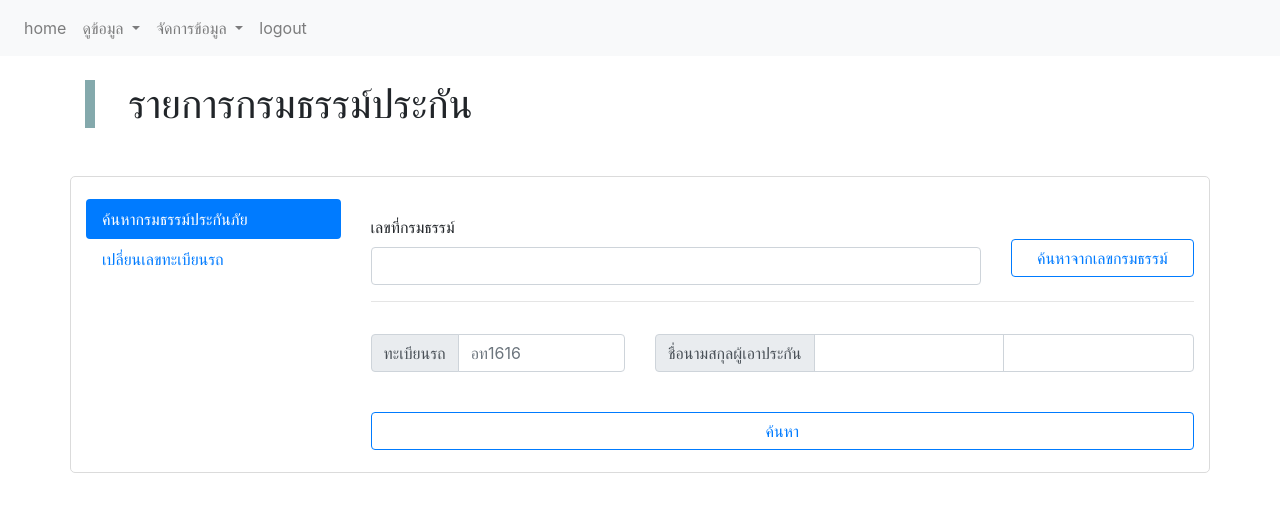
After one commit to ploidplanp/carins, a Django app: page /contract/search/insurance in a window 1280 px wide. The commit adds this page. Shown: the top 512 px of the page. Run offline with Django 3.2, Linux system fonts and the light colour scheme; a user stored in the database is signed in; tables that the repository leaves empty hold one stand-in row (values such as "Sample post"); parts of the project's set-up code (start-up, migrations or seed data) failed here and were passed over; some libraries are stand-ins or nearby versions.

Commit message:
หน้ารายการกรมธรรม์
ค้นหาได้แล้ว

```diff
--- /dev/null
+++ b/mysite/contract/templates/insurance_policy/search_insurance.html
@@ -0,0 +1,184 @@
+{% extends "base.html" %} {% block content %}
+<style>
+    .bdl {
+        border-left: 10px solid #84a9ac;
+        padding-left: 3%;
+    }
+
+    .mysearch {
+        padding: 2% 0;
+        border: 1px solid #dbdbdb;
+        border-radius: 5px;
+    }
+
+    .mycolor1 {
+        background-color: #fdd998;
+    }
+
+    .mycolor2 {
+        background-color: #ffb385;
+    }
+
+    .mycontainer {
+        width: 90%;
+        border: 1px solid #fdd998;
+    }
+</style>
+
+<div class="container">
+    <h1 class="bdl">รายการกรมธรรม์ประกัน</h1>
+    <form method="POST" action="{% url 'ins_search' %}">
+        {% csrf_token %}
+        <div class="row mt-5 mysearch">
+            <div class="col-lg-3 col-md-12">
+                <div class="nav flex-column nav-pills" id="v-pills-tab" role="tablist" aria-orientation="vertical">
+                    <a class="nav-link active" id="v-pills-home-tab" data-toggle="pill" href="#v-pills-home" role="tab" aria-controls="v-pills-home" aria-selected="true">ค้นหากรมธรรม์ประกันภัย</a>
+                    <a class="nav-link" href="#">เปลี่ยนเลขทะเบียนรถ</a>
+                </div>
+            </div>
+            <div class="col-lg-9 col-md-12">
+                <div class="tab-content" id="v-pills-tabContent">
+                    <!-- ค้นหากรมธรรม์ -->
+                    <div class="tab-pane fade show active" id="v-pills-home" role="tabpanel" aria-labelledby="v-pills-home-tab">
+                        <div class="row">
+                            <div class="col-lg-9 mt-3">
+                                <label for="">เลขที่กรมธรรม์</label>
+                                <input type="text" class="form-control" id="contractid" name="contractid">
+                            </div>
+                            <div class="col-lg-3 mt-3">
+                                <button type="submit" class="btn btn-outline-primary form-control mt-4" name="search1">ค้นหาจากเลขกรมธรรม์</button>
+                            </div>
+                        </div>
+                        <hr>
+                        <div class="row">
+                            <div class="col-lg-4 mt-3">
+                                <div class="input-group mb-3">
+                                    <div class="input-group-prepend">
+                                        <span class="input-group-text">ทะเบียนรถ</span>
+                                    </div>
+                                    <input type="text" class="form-control" placeholder="อท1616" name="license">
+                                </div>
+                            </div>
+                            <div class="col-lg-8 mt-3">
+                                <div class="input-group">
+                                    <div class="input-group-prepend">
+                                        <span class="input-group-text">ชื่อนามสกุลผู้เอาประกัน</span>
+                                    </div>
+                                    <input type="text" class="form-control" name="oname">
+                                    <input type="text" class="form-control" name="osur">
+                                </div>
+                            </div>
+                            <div class="col-lg-12">
+                                <button type="submit" class="btn btn-outline-primary form-control mt-4" name="search2">ค้นหา</button>
+                            </div>
+                        </div>
+                    </div>
+                    <!-- เปลี่ยนเลขทะเบียนรถ -->
+                </div>
+            </div>
+        </div>
+    </form>
+
+    <small>{{msg}}</small>
+
+    {% comment %} {% for c in cusbuycoumpulsory %}
+    <div class="container mycontainer mt-5">
+        <ul class="nav nav-tabs mt-3" id="myTab" role="tablist">
+            <li class="nav-item">
+                <a class="nav-link active" id="home-tab" data-toggle="tab" href="#home" role="tab" aria-controls="home" aria-selected="true">ข้อมูลพื้นฐาน</a>
+            </li>
+            <li class="nav-item">
+                <a class="nav-link" id="profile-tab" data-toggle="tab" href="#profile" role="tab" aria-controls="profile" aria-selected="false">ข้อมูลรถ</a>
+            </li>
+            <li class="nav-item">
+                <a class="nav-link" id="profile-tab" data-toggle="tab" href="#" role="tab" aria-controls="profile" aria-selected="false">แก้ไข</a>
+            </li>
+        </ul>
+        <div class="tab-content" id="myTabContent">
+            <div class="tab-pane fade show active" id="home" role="tabpanel" aria-labelledby="home-tab"><br>
+                <p><b>เลขที่กรมธรรม์พ.ร.บ. {{c.compulsory_id}}</b> <span><small class="card-text text-secondary">(สถานะ: {{c.contract.status}})</small></span></p>
+                <div class="row">
+                    <div class="col-6">
+                        <p>ทะเบียนรถ: <b>{{c.contract.car}}</b></p>
+                        <p>ผู้เอาประกัน: {{c.contract.car.owner}} ({{c.contract.car.owner.phone}})</p>
+                        <p>ติดต่อลูกค้า: {{c.contract.customer}} ({{c.contract.customer.phone}})</p>
+                    </div>
+                    <div class="col-6">
+                        <p>วันเริ่มคุ้มครอง: {{c.contract.date_start_cover}}</p>
+                        <p>วันสิ้นสุดคุ้มครอง: <i>{{c.contract.date_end_cover}}</i></p>
+                        <p>บริษัท: {{c.contract.company}}</p>
+                    </div>
+                </div>
+            </div>
+            <div class="tab-pane fade" id="profile" role="tabpanel" aria-labelledby="profile-tab"><br>
+                <div class="row">
+                    <div class="col-6">
+                        <p>ยี่ห้อ: {{c.contract.car.brand}}</p>
+                        <p>รุ่น: {{c.contract.car.model}}</p>
+                        <p>ประเภท: {{c.contract.car.type}}</p>
+                        <p>วันที่จดทะเบียน: {{c.contract.car.date_register}}</p>
+                    </div>
+                    <div class="col-6">
+                        <p>เลขตัวรถ: {{c.contract.car.chasis_on}}</p>
+                        <p>ขนาดเครื่อง: {{c.contract.car.displacement}}</p>
+                        <p>ขนาดเครื่อง: {{c.contract.car.gvw}}</p>
+                        <p>ขนาดเครื่อง: {{c.contract.car.seat}}</p>
+                    </div>
+                </div>
+            </div>
+        </div>
+    </div>
+    {% endfor%} {% endcomment %}
+
+    {% for c in cusbuyinsurance %}
+    <div class="container mycontainer mt-5">
+        <ul class="nav nav-tabs mt-3" id="myTab" role="tablist">
+            <li class="nav-item">
+                <a class="nav-link active" id="home-tab" data-toggle="tab" href="#home{{c.id}}" role="tab" aria-controls="home" aria-selected="true">ข้อมูลพื้นฐาน</a>
+            </li>
+            <li class="nav-item">
+                <a class="nav-link" id="profile-tab" data-toggle="tab" href="#profile{{c.id}}" role="tab" aria-controls="profile" aria-selected="false">ข้อมูลรถ</a>
+            </li>
+            <li class="nav-item">
+                <a class="nav-link" id="profile-tab" data-toggle="tab" href="#" role="tab" aria-controls="profile" aria-selected="false">แก้ไข</a>
+            </li>
+        </ul>
+        <div class="tab-content" id="myTabContent">
+            <div class="tab-pane fade show active" id="home{{c.id}}" role="tabpanel" aria-labelledby="home-tab"><br>
+                <p><b>เลขที่กรมธรรม์ประกัน {{c.insurance_id}}</b> <span><small class="card-text text-secondary">(สถานะ: {{c.contract.status}})</small></span></p>
+                <div class="row">
+                    <div class="col-6">
+                        <p>ทะเบียนรถ: <b>{{c.contract.car}}</b></p>
+                        <p>ผู้เอาประกัน: {{c.contract.car.owner}} ({{c.contract.car.owner.phone}})</p>
+                        <p>ติดต่อลูกค้า: {{c.contract.customer}} ({{c.contract.customer.phone}})</p>
+                    </div>
+                    <div class="col-6">
+                        <p>วันเริ่มคุ้มครอง: {{c.contract.date_start_cover}}</p>
+                        <p>วันสิ้นสุดคุ้มครอง: <i>{{c.contract.date_end_cover}}</i></p>
+                        <p>บริษัท: {{c.contract.company}} (ป. {{c.insurance_code}})</p>
+                    </div>
+                </div>
+            </div>
+            <div class="tab-pane fade" id="profile{{c.id}}" role="tabpanel" aria-labelledby="profile-tab"><br>
+                <div class="row">
+                    <div class="col-6">
+                        <p>ยี่ห้อ: {{c.contract.car.brand}}</p>
+                        <p>รุ่น: {{c.contract.car.model}}</p>
+                        <p>ประเภท: {{c.contract.car.type}}</p>
+                        <p>วันที่จดทะเบียน: {{c.contract.car.date_register}}</p>
+                    </div>
+                    <div class="col-6">
+                        <p>เลขตัวรถ: {{c.contract.car.chasis_on}}</p>
+                        <p>ขนาดเครื่อง: {{c.contract.car.displacement}} cc</p>
+                        <p>น้ำหนักรวม: {{c.contract.car.gvw}}</p>
+                        <p>จำนวนที่นั่ง: {{c.contract.car.seat}}</p>
+                    </div>
+                </div>
+            </div>
+        </div>
+    </div>
+    <br>
+    {% endfor%}
+</div>
+
+{% endblock %}
--- a/mysite/contract/urls.py
+++ b/mysite/contract/urls.py
@@ -5,7 +5,8 @@ urlpatterns = [
     path('report/expire', views.report_expire, name='report_expire'),
     path('new/insurance', views.new_policy, name='new_policy'),
     path('new/compulsory', views.new_compulsory, name='new_compulsory'),
-    path('search', views.contract_search, name="contract_search"),
+    path('search/insurance', views.ins_search, name="ins_search"),
+    path('search/compulsory', views.comp_search, name='comp_search'),
     path('getowner/', views.getowner),
     path('getcar/', views.getcar),
     path('getcus/', views.getcus)
--- a/mysite/contract/views.py
+++ b/mysite/contract/views.py
@@ -86,7 +86,16 @@ def new_compulsory(request):
     return render(request, 'compulsory_insurance/new_compulsory.html')
 
 
-def contract_search(request):
+
+# หน้ารายการกรมธรรม์ประกัน
+@login_required
+def ins_search(request):
+    msg = ''
+    searchcontractid = request.POST.get('contractid', '')
+    searchlicense = request.POST.get('license', '')
+    searchoname = request.POST.get('oname', '')
+    searchosur = request.POST.get('osur', '')
+
     userid = request.user.id
     me = Person.objects.get(user_id=userid) #ตัวเรา=userที่ login
     takecare = Customer.objects.filter(seller_id=me.id) #ลูกค้าที่ userดูแล
@@ -96,22 +105,68 @@ def contract_search(request):
     # takecarelistid คือ ไอดีลูกค้าที่ user ดูแล
 
     #กรมธรรม์ทั้งหมดของลูกค้าที่ user ดูแล และเพิ่ม3 วันล่าสุด
-    cusbuycontract = Contract.objects.filter(customer_id__in=takecarelistid, register_date__gte=date.today() - timedelta(days=3))
+    cusbuycontract = Contract.objects.filter(customer_id__in=takecarelistid, register_date__gte=date.today() - timedelta(days=7))
+    cusbuycontractlistid = []
+    for i in cusbuycontract:
+        cusbuycontractlistid.append(i) #ไอดีกรมธรรม์ทั้งหมดของลูกค้าที่ user ดูแล
+
+     # print('ลูกค้าที่ซื้อประกัน')
+    cusbuyinsurance = Insurance_Policy.objects.filter(contract_id__in=cusbuycontractlistid, contract__status='Available')
+
+    if request.method == 'POST':
+        if 'search1' in request.POST and searchcontractid != '':
+            cusbuyinsurance = Insurance_Policy.objects.filter(contract_id__in=cusbuycontractlistid, contract__status='Available', insurance_id=searchcontractid)
+            msg = 'ค้นหากรมธรรม์เลขที่ %s' %(searchcontractid)
+            print(cusbuyinsurance)
+        elif 'search2' in request.POST and searchoname != '' and searchosur != '' and searchlicense != '':
+            cusbuyinsurance = Insurance_Policy.objects.filter(contract_id__in=cusbuycontractlistid, contract__status='Available', contract__car__license_on=searchlicense, contract__car__owner__fname=searchoname, contract__car__owner__lname=searchosur)
+            msg = 'ค้นหากรมธรรม์ทะเบียนรถ %s ผู้เอาประกัน %s %s' %(searchlicense, searchoname, searchosur)
+
+    context = {
+        'cusbuyinsurance': cusbuyinsurance,
+        'msg': msg
+    }
+    return render(request, 'insurance_policy/search_insurance.html', context=context)
+
+# หน้ารายการกรมธรรม์พ.ร.บ.
+@login_required
+def comp_search(request):
+    msg = ''
+    searchcontractid = request.POST.get('contractid', '')
+    searchlicense = request.POST.get('license', '')
+    searchoname = request.POST.get('oname', '')
+    searchosur = request.POST.get('osur', '')
+
+    userid = request.user.id
+    me = Person.objects.get(user_id=userid) #ตัวเรา=userที่ login
+    takecare = Customer.objects.filter(seller_id=me.id) #ลูกค้าที่ userดูแล
+    takecarelistid = []
+    for i in takecare:
+        takecarelistid.append(i.id)
+    # takecarelistid คือ ไอดีลูกค้าที่ user ดูแล
+
+    #กรมธรรม์ทั้งหมดของลูกค้าที่ user ดูแล และเพิ่ม3 วันล่าสุด
+    cusbuycontract = Contract.objects.filter(customer_id__in=takecarelistid, register_date__gte=date.today() - timedelta(days=7))
     cusbuycontractlistid = []
     for i in cusbuycontract:
         cusbuycontractlistid.append(i) #ไอดีกรมธรรม์ทั้งหมดที่ลูกค้าที่ user ดูแล
 
     # print('ลูกค้าที่ซื้อพรบ')
-    cusbuycoumpulsory = Compulsory_Insurance.objects.filter(contract_id__in=cusbuycontractlistid)
-    # print('ลูกค้าที่ซื้อประกัน')
-    cusbuyinsurance = Insurance_Policy.objects.filter(contract_id__in=cusbuycontractlistid)
+    cusbuycoumpulsory = Compulsory_Insurance.objects.filter(contract_id__in=cusbuycontractlistid, contract__status='Available')
+
+    if request.method == 'POST':
+        if 'search1' in request.POST and searchcontractid != '':
+            cusbuycoumpulsory = Compulsory_Insurance.objects.filter(contract_id__in=cusbuycontractlistid, contract__status='Available', compulsory_id=searchcontractid)
+            msg = 'ค้นหากรมธรรม์เลขที่ %s' %(searchcontractid)
+        elif 'search2' in request.POST and searchoname != '' and searchosur != '' and searchlicense != '':
+            cusbuycoumpulsory = Compulsory_Insurance.objects.filter(contract_id__in=cusbuycontractlistid, contract__status='Available', contract__car__license_on=searchlicense, contract__car__owner__fname=searchoname, contract__car__owner__lname=searchosur)
+            msg = 'ค้นหากรมธรรม์ทะเบียนรถ %s ผู้เอาประกัน %s %s' %(searchlicense, searchoname, searchosur)
 
     context = {
         'cusbuycoumpulsory': cusbuycoumpulsory,
-        'cusbuyinsurance': cusbuyinsurance
+        'msg': msg
     }
-    return render(request, 'contract.html', context=context)
-
+    return render(request, 'compulsory_insurance/search_compulsory.html', context=context)
 
 
 
@@ -213,3 +268,5 @@ def getcar(request):
     }
 
     return JsonResponse(response, status=200)
+
+# -----------------
--- a/mysite/templates/base.html
+++ b/mysite/templates/base.html
@@ -63,15 +63,21 @@
                             เพิ่มกรมธรรม์
                         </a>
                         <div class="dropdown-menu" aria-labelledby="navbarDropdown">
+                            <a class="dropdown-item" href="{% url 'new_compulsory' %}">กรมธรรม์พ.ร.บ.</a>
                             <a class="dropdown-item" href="{% url 'new_policy' %}">กรมธรรม์ประกันภัย</a>
-                            <a class="dropdown-item" href="{% url 'new_compulsory' %}">กรมธรรม์พ.ร.บ.</a>
                         </div>
                     </li>
                 {% endif %}
                 {% if user.is_superuser == 0 %}
                 {% comment %} เมนูสำหรับคนที่เป็น user ธรรมดา {% endcomment %}
-                    <li class="nav-item">
-                        <a class="nav-link" href="{% url 'contract_search' %}">รายการกรมธรรม์</a>
+                    <li class="nav-item dropdown">
+                        <a class="nav-link dropdown-toggle" href="#" id="navbarDropdown" role="button" data-toggle="dropdown" aria-haspopup="true" aria-expanded="false">
+                            รายการกรมธรรม์
+                        </a>
+                        <div class="dropdown-menu" aria-labelledby="navbarDropdown">
+                            <a class="dropdown-item" href="{% url 'comp_search' %}">กรมธรรม์พ.ร.บ.</a>
+                            <a class="dropdown-item" href="{% url 'ins_search' %}">กรมธรรม์ประกันภัย</a>
+                        </div>
                     </li>
                     <li class="nav-item">
                         <a class="nav-link" href="{% url 'report_expire' %}">รายงานกรมธรรม์หมดอายุ</a>
```
Also changed, not shown: mysite/contract/templates/compulsory_insurance/search_compulsory.html (added, +134 -0 lines), mysite/contract/templates/contract.html (deleted, +0 -127 lines).
